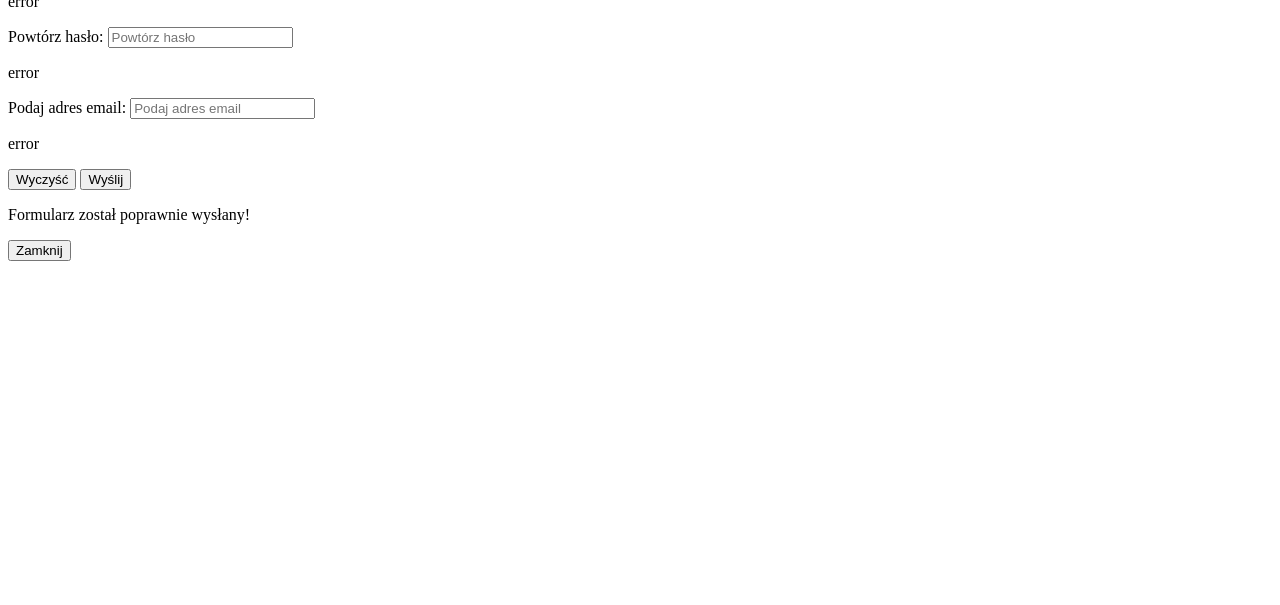
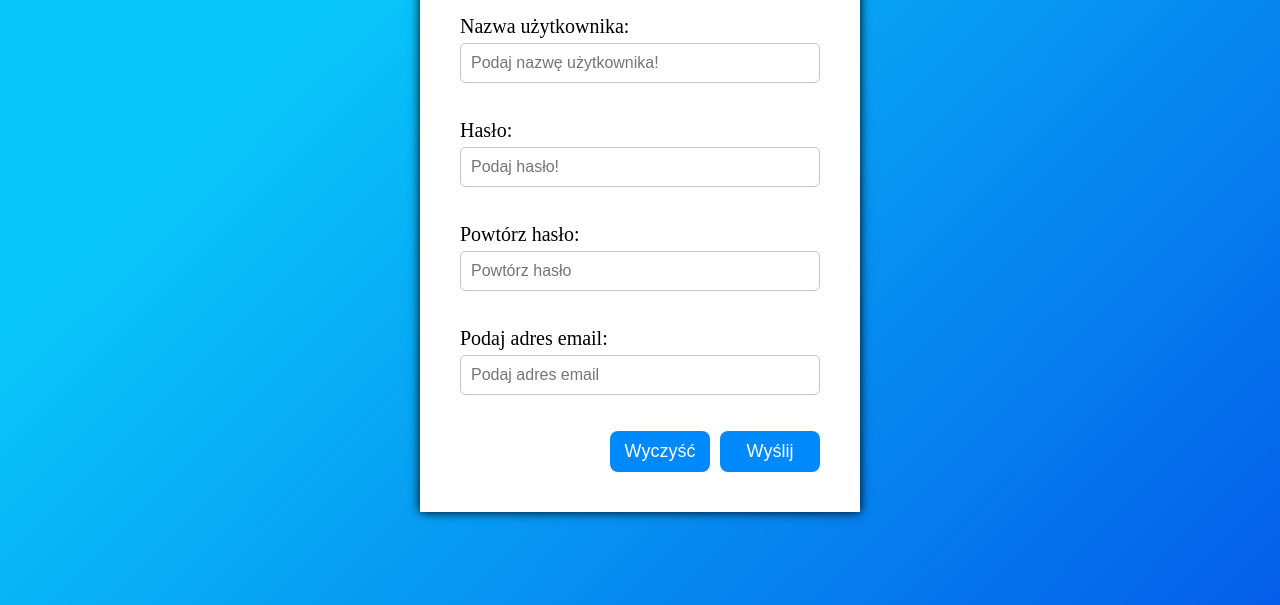
Before and after one commit to terabajt/ValidatorForm, a plain HTML site: page index.html in a window 1280 px wide. Shown: the part 195-800 px from the top of the page. Drawn offline with Linux system fonts and the light colour scheme.

Commit message:
Add CSS style

```diff
--- a/style.css
+++ b/style.css
@@ -0,0 +1,116 @@
+* {
+	box-sizing: border-box;
+	margin: 0;
+	padding: 0;
+}
+
+body {
+	display: flex;
+	justify-content: center;
+	align-items: center;
+	min-height: 100vh;
+	background-image: linear-gradient(315deg, #045de9 0%, #09c6f9 74%);
+}
+
+.wrapper {
+	width: 440px;
+	background-color: #fff;
+	box-shadow: 0 0 10px #000;
+}
+
+form {
+	padding: 40px;
+	font-size: 20px;
+}
+
+h1 {
+	margin-bottom: 30px;
+	text-align: center;
+}
+
+.form-box {
+	margin-bottom: 15px;
+}
+
+.form-box label {
+	display: inline-block;
+	margin-bottom: 5px;
+}
+.form-box input {
+	width: 100%;
+	padding: 10px;
+	font-size: 16px;
+	border: 1px solid rgb(197, 197, 197);
+	border-radius: 5px;
+}
+
+.form-box.error input {
+	border: 1px solid rgb(0, 137, 250);
+	background-color: rgba(0, 137, 250, 0.1);
+}
+
+.form-box .error-text {
+	margin: 5px 0 0 10px;
+	font-size: 14px;
+	color: rgb(0, 137, 250);
+	visibility: hidden;
+}
+
+.form-box.erro .error-text {
+	visibility: visible;
+}
+
+.control-buttons {
+	display: flex;
+	justify-content: flex-end;
+}
+
+.send,
+.clear,
+.close {
+	display: block;
+	padding: 10px 0;
+	margin-left: 10px;
+	width: 100px;
+	font-size: 18px;
+	background-color: rgb(0, 137, 250);
+	color: #fff;
+	border: none;
+	border-radius: 8px;
+	cursor: pointer;
+	transition: background-color 0.3s;
+}
+
+.send:hover,
+.clear:hover,
+.close:hover {
+	background-color: rgb(0, 107, 194);
+}
+
+.popup {
+	display: flex;
+	justify-content: center;
+	align-items: center;
+	flex-direction: column;
+	position: absolute;
+	top: -300px;
+	left: 50%;
+	transform: translate(-50%, -50%);
+	width: 600px;
+	height: 200px;
+	background-color: #fff;
+	border-radius: 8px;
+	border: 2px solid black;
+	transition: top 0.5s;
+}
+
+.popup p {
+	font-size: 28px;
+}
+
+.popup .close {
+	margin-top: 20px;
+}
+.show-popup {
+	top: 150px;
+}
```
Also changed, not shown: index.html (+1 -3 lines).
